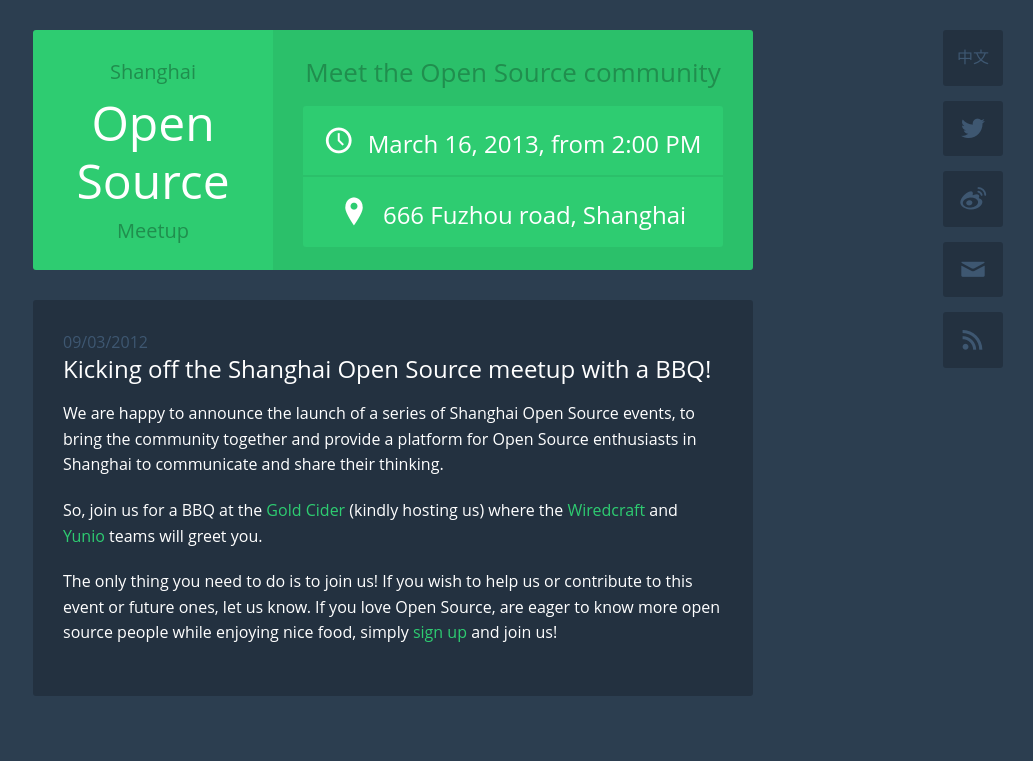
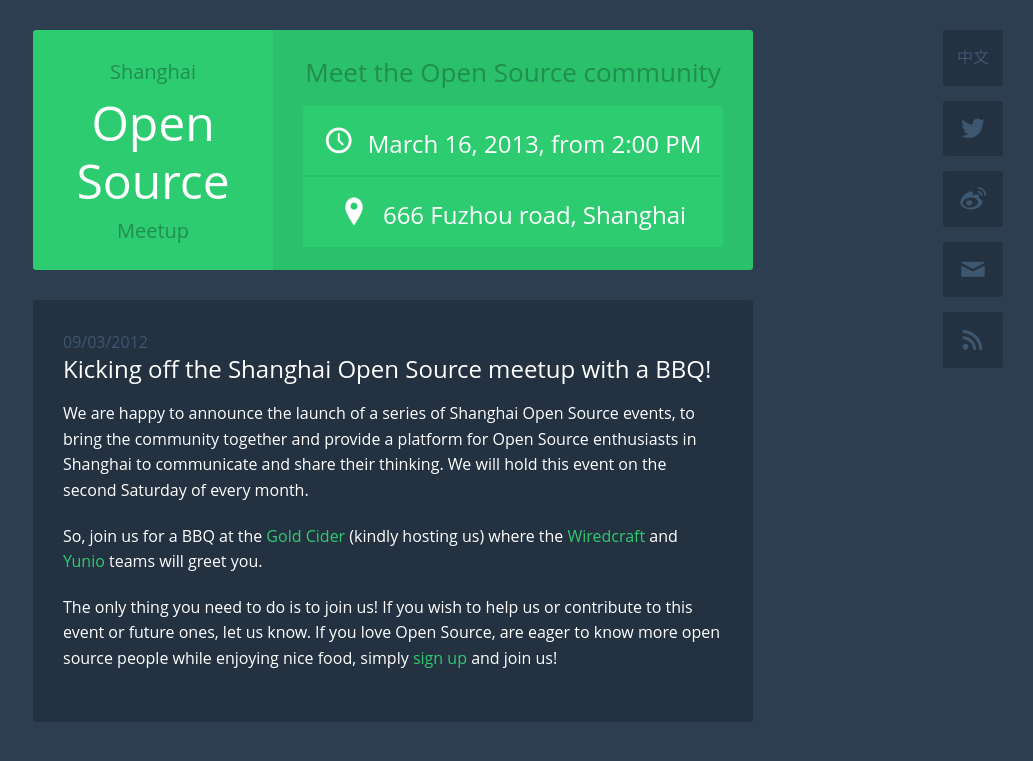
Before and after one commit to Wiredcraft/shanghaios, a Jekyll site: the page built from _posts/en/2012-09-03-kicking-off-the-shanghai-open-source-meetup-with-a-bbq.md, in a window 1280 px wide. Shown: the top 761 px of the page, without its empty margins (247-1280 px from the left). Built offline with Jekyll 4.4.1, drawn with Linux system fonts in a browser that asks for light colours.

Commit message:
update english post

```diff
--- a/_posts/en/2012-09-03-kicking-off-the-shanghai-open-source-meetup-with-a-bbq.md
+++ b/_posts/en/2012-09-03-kicking-off-the-shanghai-open-source-meetup-with-a-bbq.md
@@ -5,7 +5,7 @@ category: en
 lang: en
 ---
 
-We are happy to announce the launch of a series of Shanghai Open Source events, to bring the community together and provide a platform for Open Source enthusiasts in Shanghai to communicate and share their thinking.
+We are happy to announce the launch of a series of Shanghai Open Source events, to bring the community together and provide a platform for Open Source enthusiasts in Shanghai to communicate and share their thinking. We will hold this event on the second Saturday of every month.
 
 So, join us for a BBQ at the [Gold Cider](http://www.goldcider.com) (kindly hosting us) where the [Wiredcraft](http://wiredcraft.com/) and [Yunio](http://beta.yunio.com) teams will greet you.
 
```
